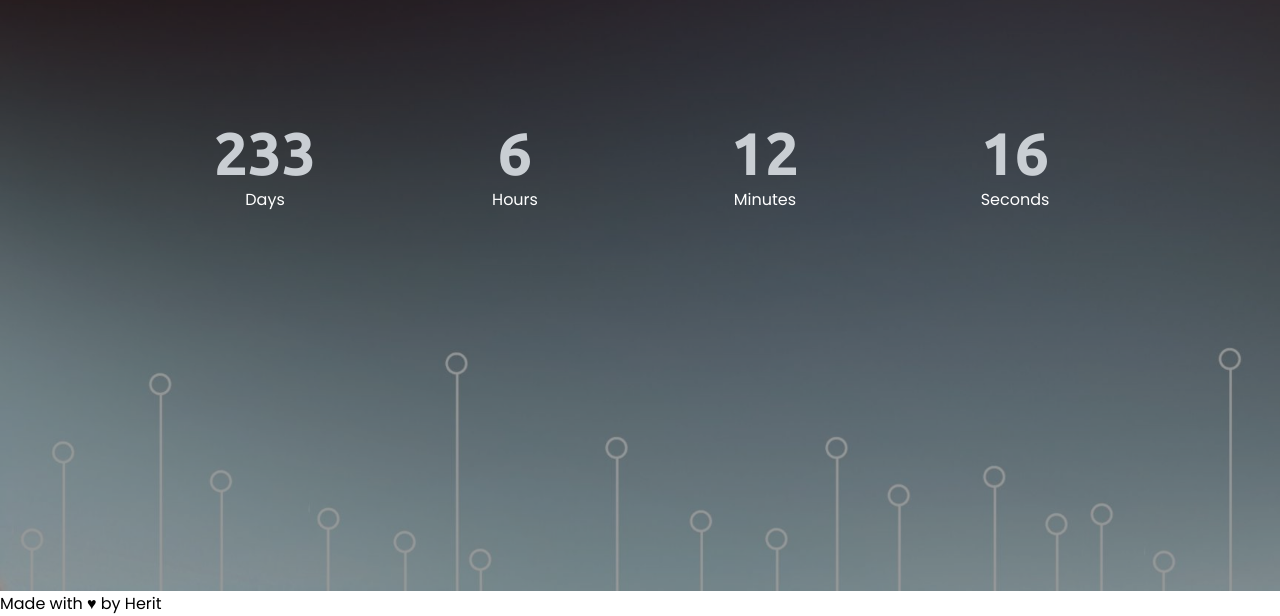
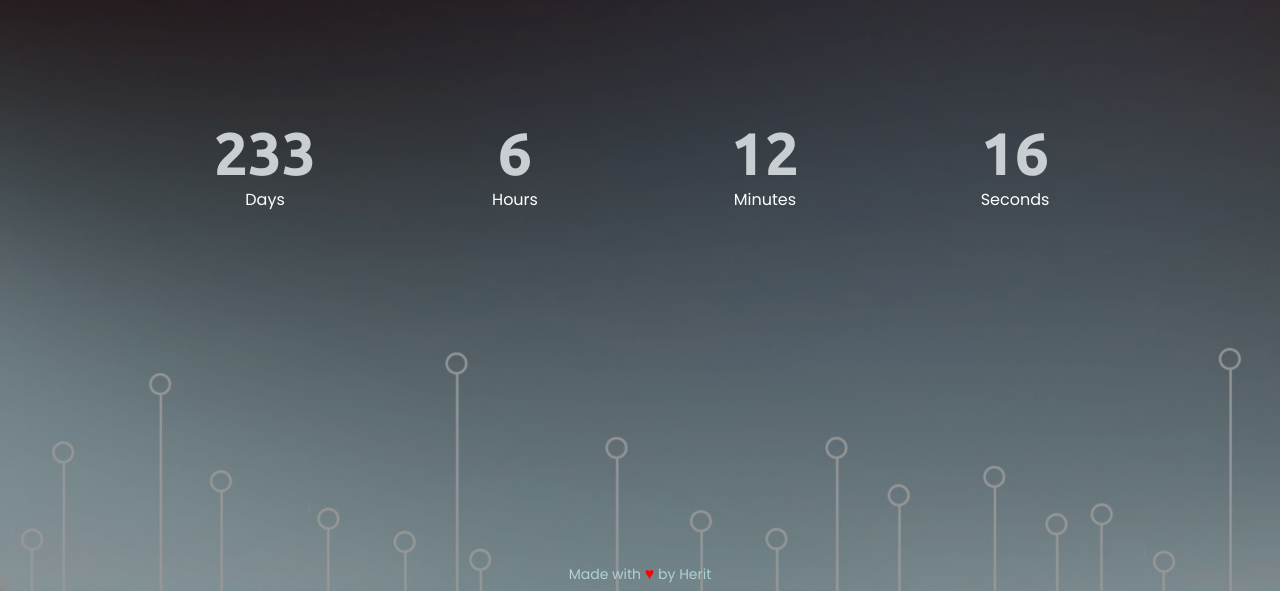
Before and after one commit to heritviroja/Countdown-app, a plain HTML site: page index.html in a window 1280 px wide. Shown: the part 209-825 px from the top of the page. After the commit the page ends 800 px from the top, so only its background shows below. Drawn offline with Linux system fonts and the light colour scheme.

Commit message:
Update style.css

```diff
--- a/style.css
+++ b/style.css
@@ -63,6 +63,16 @@ input {
   font-size: 60px;
   color: #c9ced3;
 }
-lable {
-  font-family: "Dancing Script", "cursive";
+.footer {
+  color: rgb(175, 211, 210);
+  text-align: center;
+  align-items: center;
+  font-size: 14px;
+  position: fixed;
+  bottom: 5px;
+  width: 100%;
 }
+.footer p b {
+  color: red;
+  font-size: 16px;
+}
```
